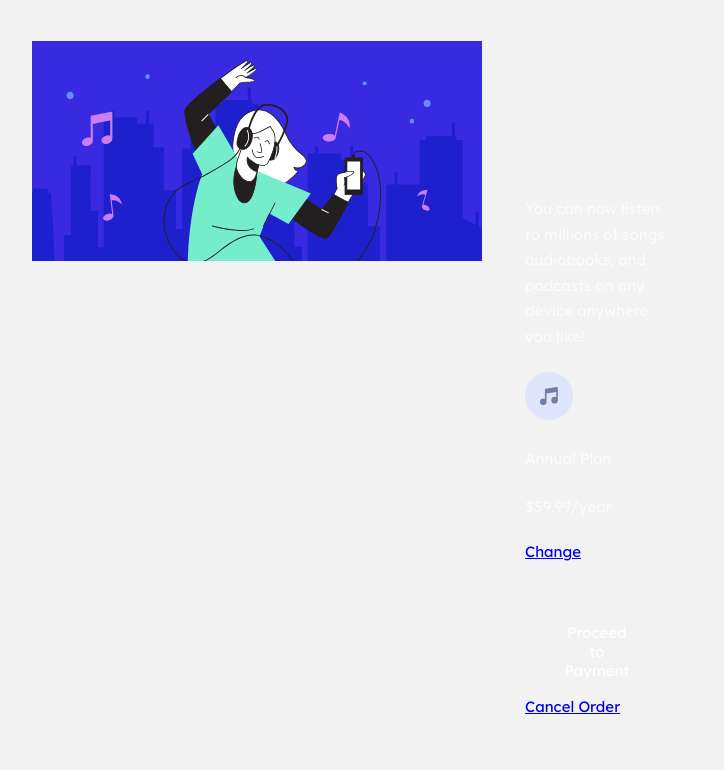
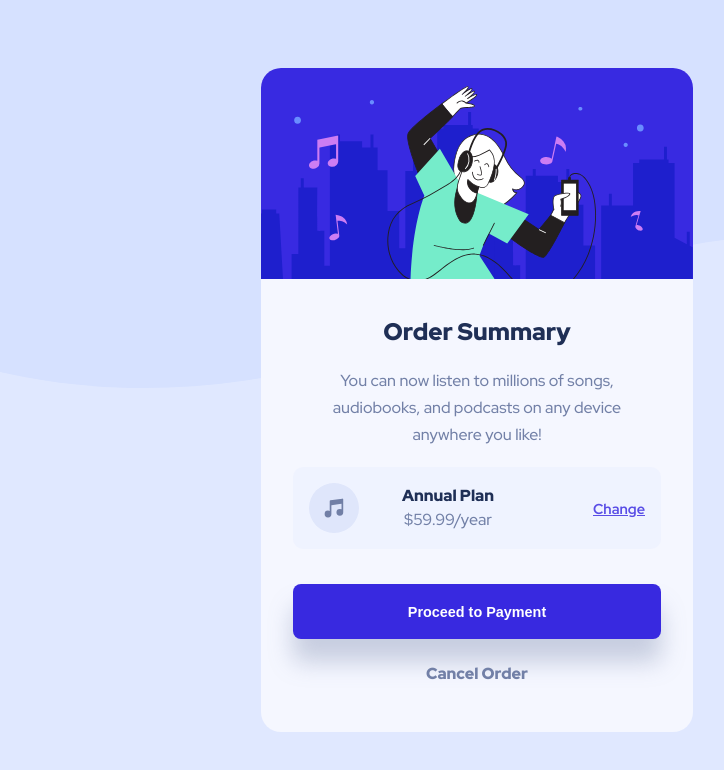
Before and after one commit to Deepali25-K/order-summary-component, a plain HTML site: page index.html in a window 1280 px wide. Shown: the whole page, without its empty margins (163-887 px from the left). Drawn offline with Linux system fonts and the light colour scheme.

Commit message:
fixed some issues

```diff
--- a/index.html
+++ b/index.html
@@ -23,7 +23,7 @@
       <p class="info">You can now listen to millions of songs, audiobooks, and podcasts on any device anywhere you like!</p>
 
       <div class="plan">
-        <img src="https://raw.githubusercontent.com/Deepali25-K/order-summary-component/main/images/icon-music.svg">
+        <img src="https://raw.githubusercontent.com/Deepali25-K/order-summary-component/main/images/icon-music.svg" alt="music-icon">
         <div class="price-plan">
           <p>Annual Plan</p>
           <p>$59.99/year</p>
--- a/styles.css
+++ b/styles.css
@@ -1,116 +1,141 @@
-@import url('https://fonts.googleapis.com/css2?family=Big+Shoulders+Display:wght@700&family=Lexend+Deca&display=swap');
+@import url('https://fonts.googleapis.com/css2?family=Red+Hat+Display:wght@500;700;900&display=swap');
 
 *{
+  margin: 0;
   padding: 0;
-  margin: 0;
   box-sizing: border-box;
 }
 
 html{
-  font-size: 15px;
+  font-size: 16px;
 }
 
 body{
-  background-color: hsl(0, 0%, 95%);
+  height: 100vh;
   display: flex;
   align-items: center;
   justify-content: center;
-  font-family: 'Lexend Deca', sans-serif;
+  color: hsl(224, 23%, 55%);
+  background-color: hsl(225, 100%, 94%);
+  font-family: 'Red Hat Display', sans-serif;
+  background-image: url("https://raw.githubusercontent.com/Deepali25-K/order-summary-component/main/images/pattern-background-mobile.svg");
+  background-repeat: no-repeat;
+  background-size: contain;
 }
 
 main{
-  display: grid;
-  grid-template-rows: 1fr;
-  margin: 4rem 1.2rem;
+  width: 22rem;
+  border-radius: 20px;
+  background-color: hsl(225, 100%, 98%);
 }
 
 section{
-  padding: 43px;
+  display: flex;
+  flex-direction: column;
+  gap: 1.2rem;
+  text-align: center;
+  font-weight: 500;
+  padding: 2rem 1.4rem;
 }
 
-section p{
-  color: hsla(0, 0%, 100%, 0.75);
+img{
+  width: 100%;
+  border-radius: 20px 20px 0 0;
 }
 
 h1{
-  font-size: 2.5rem;
-  color: hsl(0, 0%, 95%);
-  text-transform: uppercase;
-  font-family: 'Big Shoulders Display', cursive;
+  font-weight: 900;
+  color: hsl(223, 47%, 23%);
 }
 
 p{
+  line-height: 1.5rem;
+}
+
+.info{
+  padding: 0 1rem;
   line-height: 1.7rem;
 }
 
-img, h1, p{
-  margin-bottom: 1.5rem;
+.plan{
+  display: flex;
+  flex-direction: row;
+  align-items: center;
+  justify-content: space-between;
+  padding: 1rem;
+  border-radius: 10px;
+  background-color: hsla(225, 100%, 94%, 0.3);
 }
 
-.section-1{
-  background-color: hsl(31, 77%, 52%);
-  border-radius: 10px 10px 0 0;
+.plan img{
+  height: 50px;
+  width: 50px;
 }
 
-.section-1 button{
-  color: hsl(31, 77%, 52%);
+.price-plan p{
+  margin-left: -3.5rem;
 }
 
-.section-2{
-  background-color: hsl(184, 100%, 22%);
+.price-plan p:first-child{
+  color: hsl(223, 47%, 23%);
+  font-weight: 900;
 }
 
-.section-2 button{
-  color: hsl(184, 100%, 22%);
+a{
+  font-size: 0.9rem;
+  font-weight: 700;
+  color: hsl(245, 75%, 60%);
 }
 
-.section-3{
-  background-color: hsl(179, 100%, 13%);
-  border-radius: 0 0 10px 10px;
-}
-
-.section-3 button{
-  color: hsl(179, 100%, 13%);
+a:hover{
+  text-decoration: none;
+  color: hsl(245, 75%, 70%);
 }
 
 button{
   border: none;
   color: hsl(0, 0%, 100%);
-  background-color: hsl(0, 0%, 95%);
-  border: 2px solid hsl(0, 0%, 95%);
-  vertical-align: middle;
-  padding: 1rem 2.5rem;
-  border-radius: 2rem;
+  background-color: hsl(245, 75%, 52%);
+  padding: 1.2rem;
+  width: 100%;
+  font-size: 0.9rem;
+  font-weight: 900;
+  border-radius: 8px;
+  margin-bottom: 1.5rem;
+  box-shadow: 0px 23px 23px 0px rgba(114,128,167,0.35);
   cursor: pointer;
-  font-size: 1rem;
-  font-family: 'Lexend Deca', sans-serif;
 }
 
 button:hover{
-  background: transparent;
-  transition: 0.4s ease-in-out;
-  color: hsl(0, 0%, 95%);
+  background-color: hsl(245, 75%, 70%);
 }
 
-@media (min-width: 768px){
+.btn a{
+  font-size: 1rem;
+  font-weight: 900;
+  text-decoration: none;
+  color: hsl(224, 23%, 55%);
+}
+
+.btn a:hover{
+  color: hsl(223, 47%, 23%);
+}
+
+@media (min-width: 600px){
   body{
-    height: 100vh;
+    background-image: url("https://raw.githubusercontent.com/Deepali25-K/order-summary-component/main/images/pattern-background-desktop.svg");
   }
 
   main{
-    max-width: 890px;
-    grid-template-columns: 1fr 1fr 1fr;
+    width: 27rem;
   }
 
-  .section-1{
-    border-radius: 10px 0 0 10px;
+  section{
+    padding: 2rem 2rem;
   }
 
-  .section-3{
-    border-radius: 0 10px 10px 0;
-  }
-
-  button{
-    margin-top: 3rem;
+  .btn{
+    margin-top: 1rem;
+    margin-bottom: 1rem;
   }
 }
```
Also changed, not shown: screenshots/FM - 7 (1).png (added), screenshots/FM - 7 (2).png (added), 1 other file.
